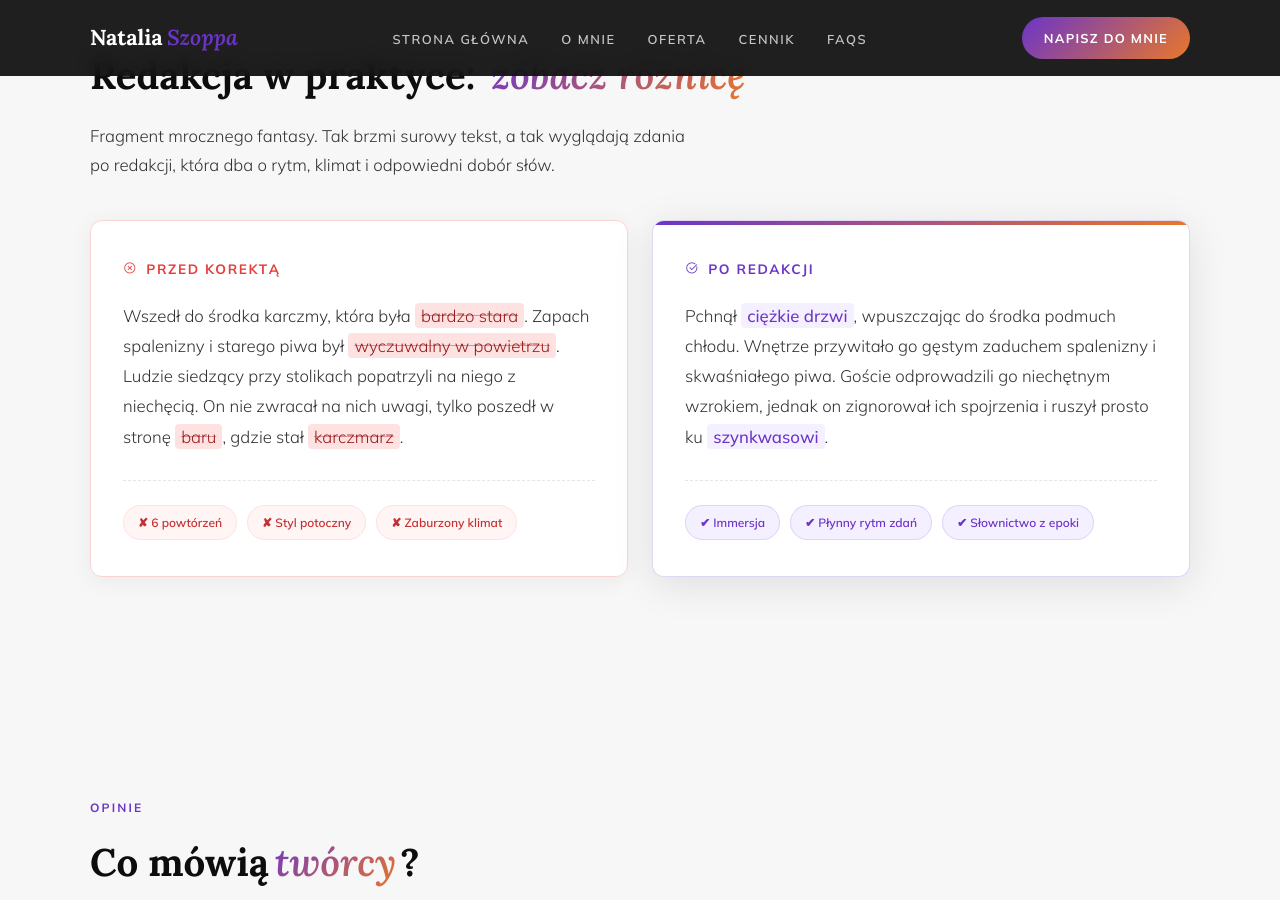
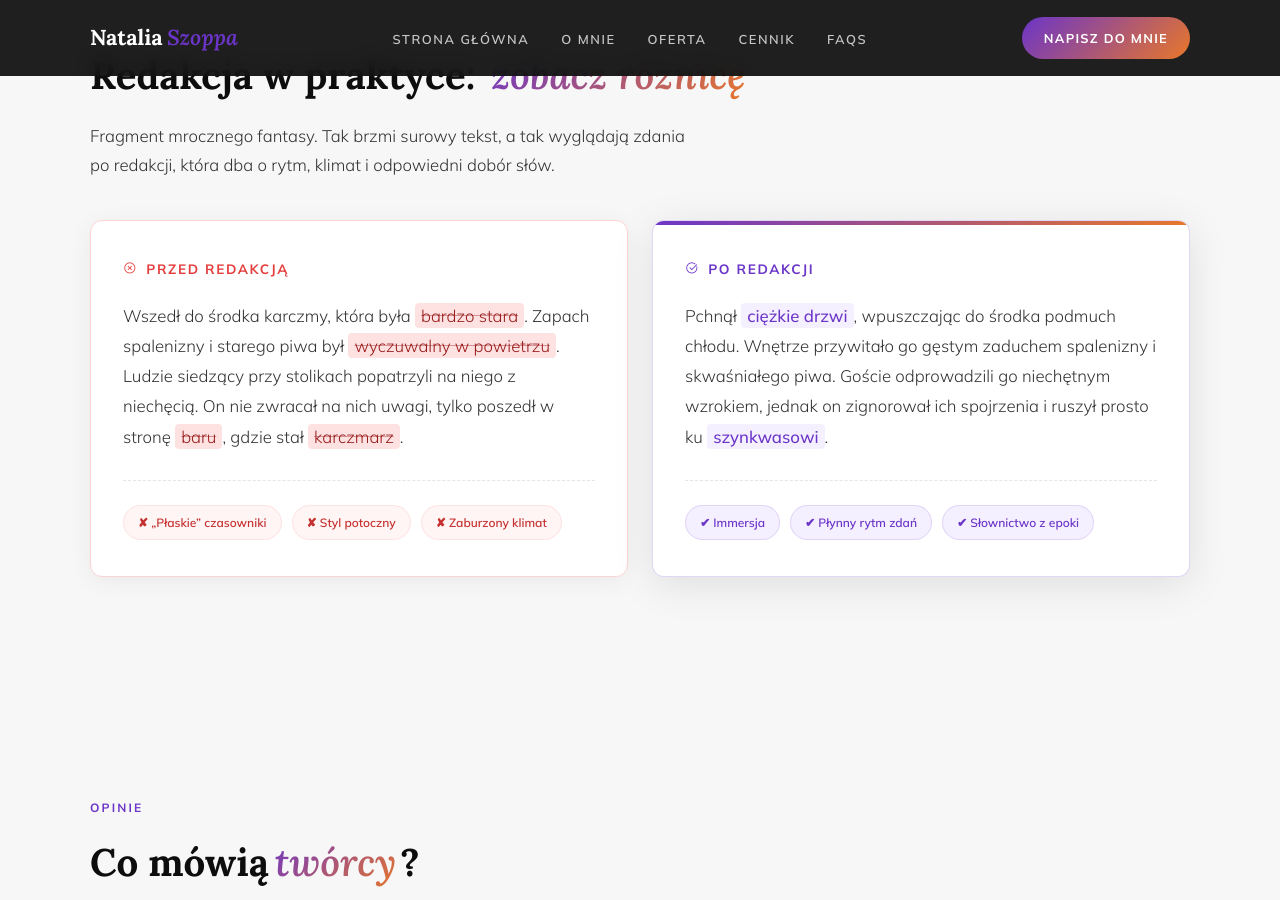
Before and after one commit to Bonnie00726/nataliaszoppa, a Jekyll site: the page built from index.html, in a window 1280 px wide and 900 px high, scrolled down 3549 px. Built offline with Jekyll 4.4.1, drawn with Linux system fonts in a browser that asks for light colours.

Commit message:
Update index.html

```diff
--- a/index.html
+++ b/index.html
@@ -133,12 +133,12 @@ title: Redakcja, korekta, skład
         <div class="comparison-container">
 
             <div class="comparison-box before">
-                <div class="box-header"><i class="las la-times-circle"></i> Przed korektą</div>
+                <div class="box-header"><i class="las la-times-circle"></i> Przed redakcją</div>
                 <div class="box-content">
                     Wszedł do środka karczmy, która była <span class="highlight-red">bardzo stara</span>. Zapach spalenizny i starego piwa był <span class="highlight-red">wyczuwalny w powietrzu</span>. Ludzie siedzący przy stolikach popatrzyli na niego z niechęcią. On nie zwracał na nich uwagi, tylko poszedł w stronę <span class="highlight-red">baru</span>, gdzie stał <span class="highlight-red">karczmarz</span>.
                 </div>
                 <div class="box-tags">
-                    <span>✘ 6 powtórzeń</span>
+                    <span>✘ „Płaskie” czasowniki</span>
                     <span>✘ Styl potoczny</span>
                     <span>✘ Zaburzony klimat</span>
                 </div>
```
